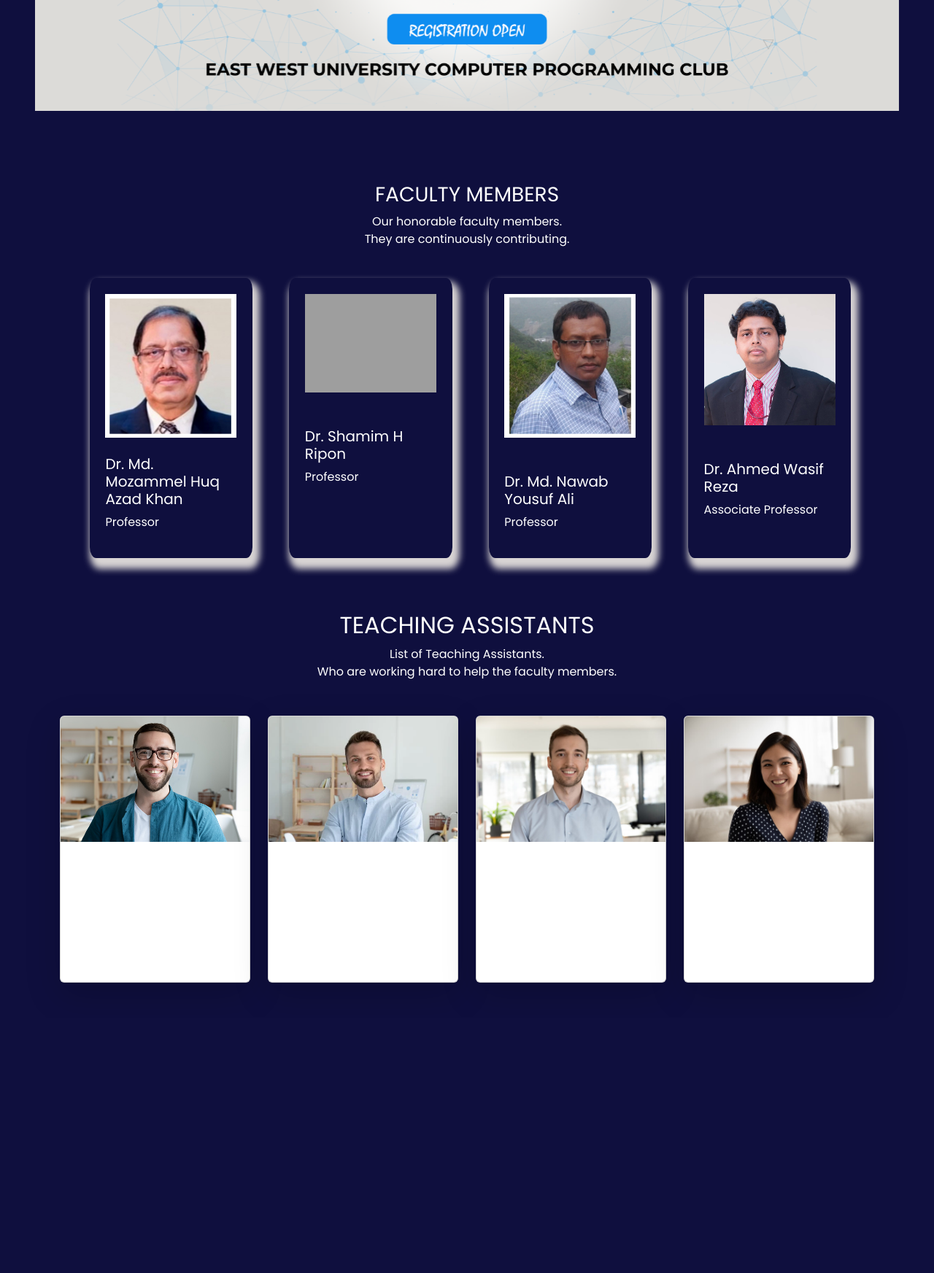
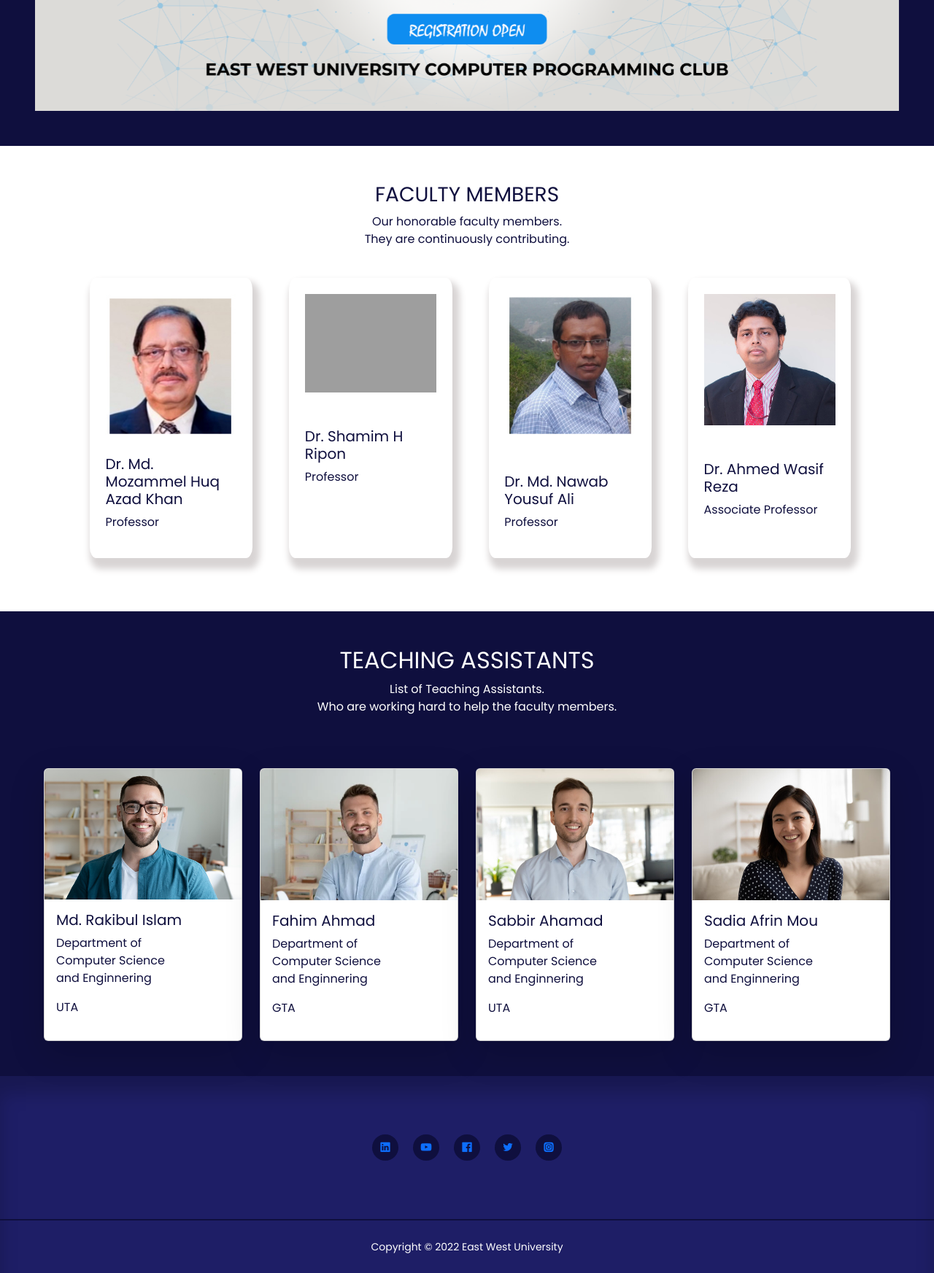
Before and after one commit to fahad-bd/Teaching-Assistants-Management-System, a PHP site: page /coverPage/coverPage.html in a window 1280 px wide. Shown: the part 456-2201 px from the top of the page at 73% size. Before the commit the page ends 1803 px from the top, so only its background shows below. Run offline with PHP 8.4, Linux system fonts and the light colour scheme; some libraries are stand-ins or nearby versions; grey boxes are pictures that could not be loaded.

Commit message:
try to complite cover page

```diff
--- a/coverPage/coverPage.html
+++ b/coverPage/coverPage.html
@@ -16,6 +16,8 @@
     <link rel="preconnect" href="https://fonts.googleapis.com">
     <link rel="preconnect" href="https://fonts.gstatic.com" crossorigin>
     <link href="https://fonts.googleapis.com/css2?family=Poppins&display=swap" rel="stylesheet">
+    <!-- IconScout CDN -->
+    <link rel="stylesheet" href="https://unicons.iconscout.com/release/v4.0.0/css/line.css">
 </head>
 
 <body>
@@ -91,7 +93,7 @@
         </section>
     </header>
 
-    <main style="background-color: #0f0f3e;">
+    <main>
         <!-- <section style="margin-top: 5%;" class="">
             <div>
 
@@ -146,8 +148,8 @@
             </div>
         </section> -->
 
-        <section>
-            <div class="faculties">
+        <section class="pb-5">
+            <div class="faculties" style="color: #0f0f3e;">
                 <h3 class="text-center">FACULTY MEMBERS</h3>
                 <p class="text-center">Our honorable faculty members.<br> They are continuously contributing.</p>
 
@@ -199,10 +201,10 @@
         </section>
 
 
-        <section class="container mt-5 mb-5" id="shoes">
-            <h2 class="text-center">TEACHING ASSISTANTS</h2>
-            <p class="text-center mb-5">List of Teaching Assistants. <br>Who are working hard to help the faculty members.</p>
-            <div class="row row-cols-1 row-cols-md-4 g-4">
+        <section class="" id=""  style="background-color: #0f0f3e; color: #0f0f3e;">
+            <h2 class="text-center pt-5" style="color: white;">TEACHING ASSISTANTS</h2>
+            <p class="text-center mb-5" style="color: white;">List of Teaching Assistants. <br>Who are working hard to help the faculty members.</p>
+            <div class="row row-cols-1 row-cols-md-4 g-4 m-5">
                 <div class="col">
                     <div class="card h-100 shadow-lg">
                         <img src="images/ta/ta1.jpeg" class="card-img-top" alt="...">
@@ -227,7 +229,7 @@
                     <div class="card h-100 shadow-lg">
                         <img src="images/ta/ta3.jpeg" class="card-img-top" alt="...">
                         <div class="card-body">
-                            <h5 class="card-title">Red Airmax</h5>
+                            <h5 class="card-title">Sabbir Ahamad</h5>
                             <p class="card-text">Department of <br>Computer Science <br>and Enginnering</p>
                             <p>UTA</p>
                         </div>
@@ -237,7 +239,7 @@
                     <div class="card h-100 shadow-lg">
                         <img src="images/ta/ta4.jpeg" class="card-img-top" alt="...">
                         <div class="card-body">
-                            <h5 class="card-title">Red Airmax</h5>
+                            <h5 class="card-title">Sadia Afrin Mou</h5>
                             <p class="card-text">Department of <br>Computer Science <br>and Enginnering</p>
                             <p>GTA</p>
                         </div>
@@ -248,11 +250,22 @@
     </main>
 
     <footer>
+        <div class="footer__socials">
+            <a href="https://www.linkedin.com/in/fahad-bd/" target="_blank"><i class="uil uil-linkedin"></i></a>
+            <a href="https://www.youtube.com/" target="_blank"><i class="uil uil-youtube"></i></a>
+            <a href="https://www.facebook.com/fahadahammedbd" target="_blank"><i class="uil uil-facebook"></i></a>
+            <a href="https://twitter.com/fahadbd01" target="_blank"><i class="uil uil-twitter"></i></a>
+            <a href="https://www.instagram.com/fahadahammedbd/" target="_blank"><i class="uil uil-instagram-alt"></i></a>
+        </div>
 
+        <div class="footer__copyright">
+            <small>Copyright &copy; 2022 East West University</small>
+        </div>
     </footer>
 
     <!-- js file -->
     <script src="js/main.js"></script>
+    <script src="../js/main.js"></script>
     <!-- Bootstrap JS -->
     <script src="js/bootstrap.bundle.min.js"></script>
 </body>
--- a/coverPage/style/style.css
+++ b/coverPage/style/style.css
@@ -1,3 +1,31 @@
+:root{
+    --color-primary: #6f6af8;
+    --color-primary-light: rgba(109, 104, 248, 0.18);
+    --color-primary-variant: #5854c7;
+    --color-red: #da0f3f;
+    --color-red-light: rgba(219, 15, 63, 0.15);
+    --color-green: #00c476;
+    --color-green-light: rgba(0, 194, 116, 0.15);
+    --color-gray-900: #1e1e66;
+    --color-gray-700: #2d2b7c;
+    --color-gray-300: rgba(242, 242, 254, 0.3);
+    --color-gray-200: rgba(242, 242, 254, 0.7);
+    --color-white: #f2f2fe;
+    --color-bg: #0f0f3e;
+
+    --transition: all 300ms ease;
+
+    --container-width-lg: 74%;
+    --container-width-md: 88%;
+    --form-width: 40%;
+
+    --border-radius-1: 0.3rem;
+    --border-radius-2: 0.5rem;
+    --border-radius-3: 0.8rem;
+    --border-radius-4: 2rem;
+    --border-radius-5: 5rem;
+}
+
 a:link {
     text-decoration: none;
 }
@@ -68,3 +96,76 @@
 .faculties {
     margin-top: 50px;
 }
+
+/* ---------------------------------- Start Footer  --------------------------------- */
+footer {
+    /* list-style: none;
+    text-decoration: none;
+    box-sizing: border-box; */
+    /* margin: 0;
+    padding: 0;
+    outline: 0;
+    border: 0;
+    appearance: 0; */
+    background: var(--color-gray-900);
+    padding: 5rem 0 0;
+    box-shadow: inset 0 1.5rem 1.5rem rgba(0, 0, 0, 0.2);
+}
+
+.footer__socials {
+    margin-inline: auto;
+    width: fit-content;
+    margin-bottom: 5rem;
+    display: flex;
+    justify-content: space-between;
+    align-items: center;
+    gap: 1.2rem;
+}
+
+.footer__socials a{
+    background: var(--color-bg);
+    border-radius: 50%;
+    width: 2.3rem;
+    height: 2.3rem;
+    display: flex;
+    align-items: center;
+    justify-content: center;
+}
+
+.footer__socials a:hover {
+    background: var(--color-white);
+    color: var(--color-bg);
+}
+
+.footer__container {
+    display: grid;
+    grid-template-columns: repeat(4, 1fr);
+}
+
+footer h6 {
+    color: var(--color-white);
+    margin-bottom: 0.6rem;
+}
+
+footer ul li {
+    padding: 0.4rem 0;
+    list-style: none;
+}
+
+footer ul a {
+    opacity: 0.75;
+}
+
+footer ul a:hover {
+    letter-spacing: 0.2rem;
+    opacity: 1;
+}
+
+.footer__copyright {
+    text-align: center;
+    padding: 1.5rem 0;
+    border-top: 2px solid var(--color-bg);
+    margin-top: 4rem;
+    color: white;
+}
+/* ---------------------------------- End Footer  --------------------------------- */
```
